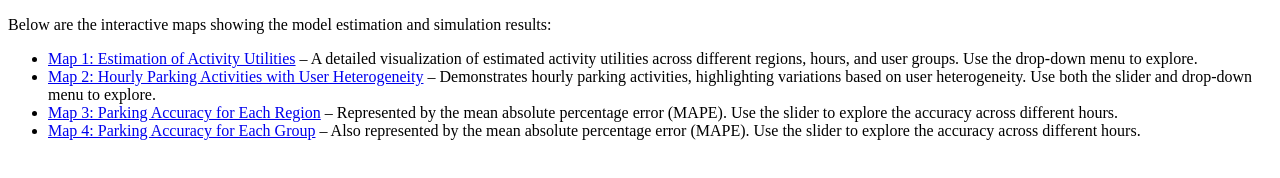
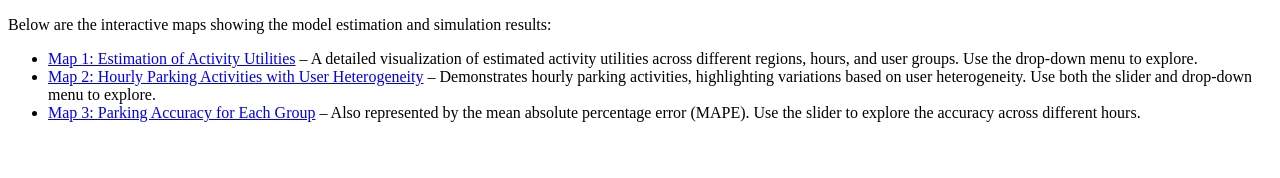
Before and after one commit to yanchaomcp/parking_simulation_2024, a plain HTML site: page index.html in a window 1280 px wide. Drawn offline with Linux system fonts and the light colour scheme.

Commit message:
Update index.html

```diff
--- a/index.html
+++ b/index.html
@@ -15,9 +15,7 @@
 
         <li><a href="interactive_map_parking_simulation.html">Map 2: Hourly Parking Activities with User Heterogeneity</a> – Demonstrates hourly parking activities, highlighting variations based on user heterogeneity. Use both the slider and drop-down menu to explore.</li>
 
-        <li><a href="interactive_map_region_hourly_error.html">Map 3: Parking Accuracy for Each Region</a> – Represented by the mean absolute percentage error (MAPE). Use the slider to explore the accuracy across different hours.</li>
-
-        <li><a href="interactive_map_group_hourly_error.html">Map 4: Parking Accuracy for Each Group</a> – Also represented by the mean absolute percentage error (MAPE). Use the slider to explore the accuracy across different hours.</li>
+        <li><a href="interactive_map_group_hourly_error.html">Map 3: Parking Accuracy for Each Group</a> – Also represented by the mean absolute percentage error (MAPE). Use the slider to explore the accuracy across different hours.</li>
     </ul>
 
     <!-- <li><a href="map4.html">Map 4: Multi-modal Transport Analysis</a> – This map visualizes multi-modal transport networks and efficiency across city regions.</li> -->
```
